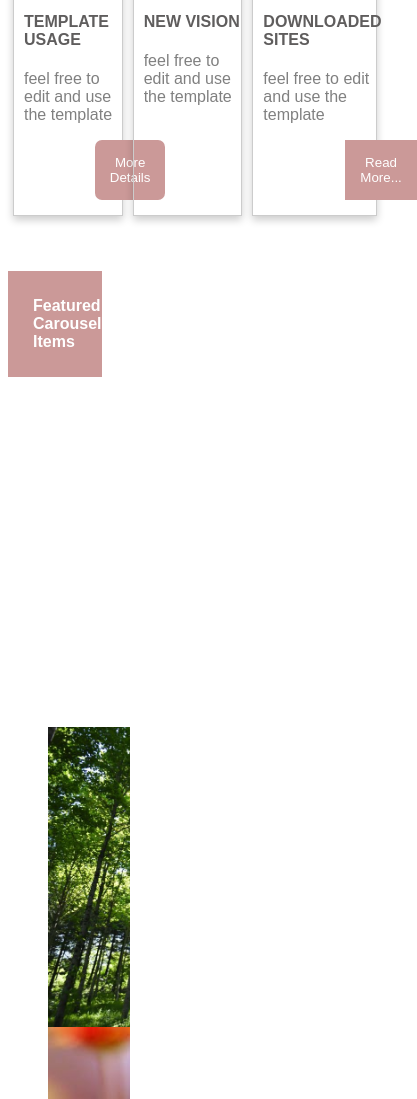
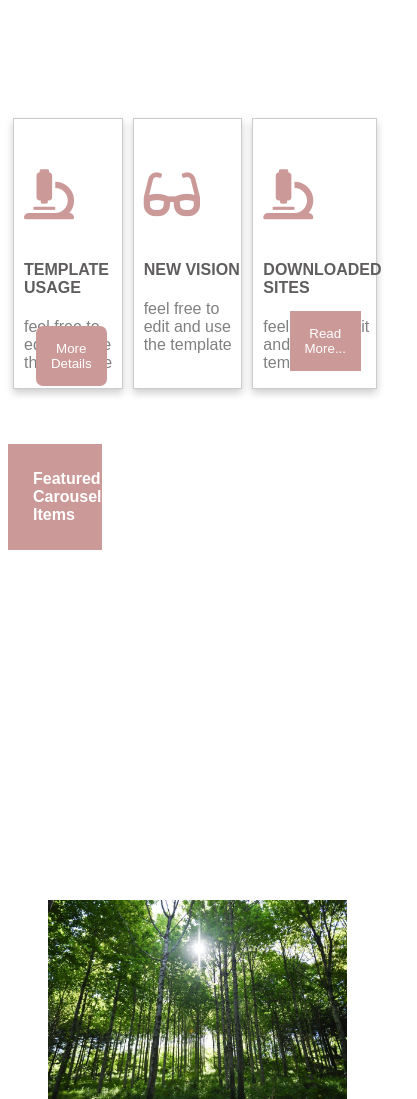
Before and after one commit to shakerabady/html-css-template, a plain HTML site: page index.html in a window 390 px wide. Shown: the part 2679-3778 px from the top of the page, 417 px wide, since content can reach past the window. Drawn offline with Linux system fonts and the light colour scheme.

Commit message:
responsive is almost ready

```diff
--- a/style.css
+++ b/style.css
@@ -192,14 +192,39 @@ body {
   right: 60px;
 }
 /* the smaller screens styling begins here */
-@media screen and (max-width: 700px) {
-  .row,
+@media screen and (max-width: 769px) {
   .navbar,
-  .carousel-items {
+  .carousel-items,
+  .body-section {
     flex-direction: column;
+  }
+  .carousel-title {
+    max-width: 50%;
   }
   .carousel-items img {
     width: 100%;
   }
-
+  .article {
+    display: inline-block;
+  }
+  .card {
+    position: relative;
+  }
+  .btn1,
+  .btn2 {
+    position: absolute;
+    bottom: 2px;
+    right: 15px;
+    max-width: 100%;
+  }
+  .item1,
+  .item2,
+  .item3,
+  .item4 {
+    background-size: contain;
+    background-repeat: no-repeat;
+    height: 300px;
+    margin-left: 40px;
+    width: 80%
+  }
 }
```
